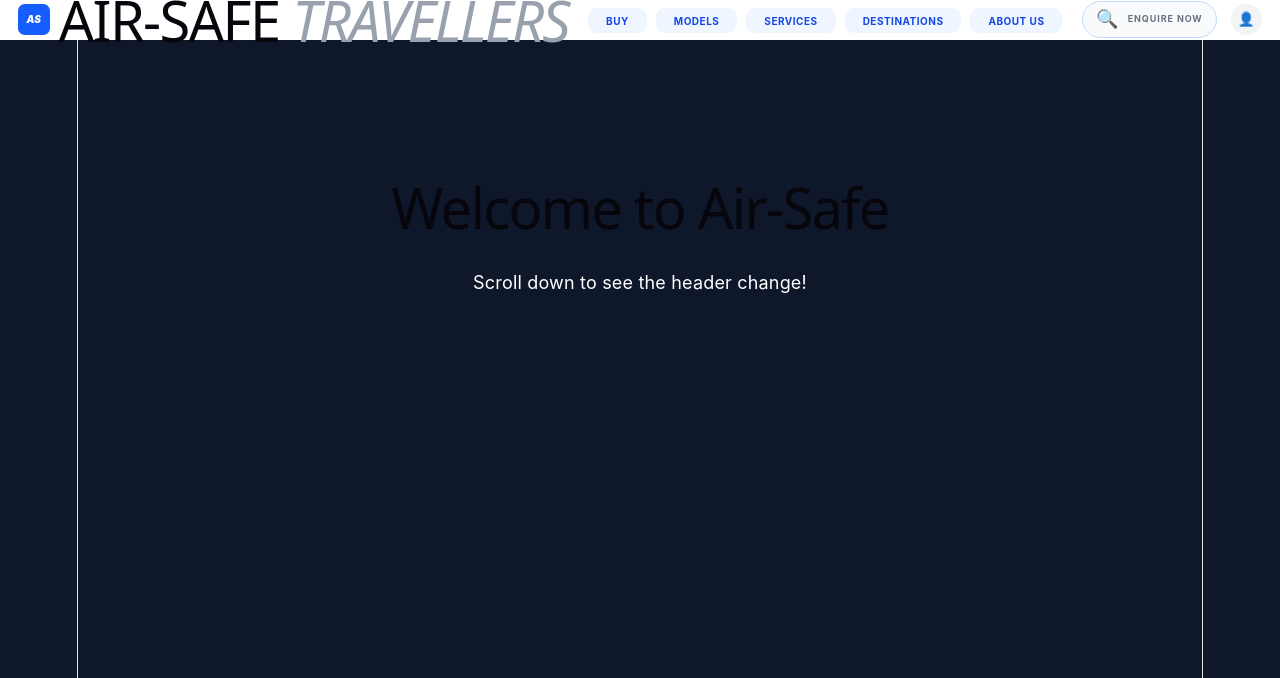
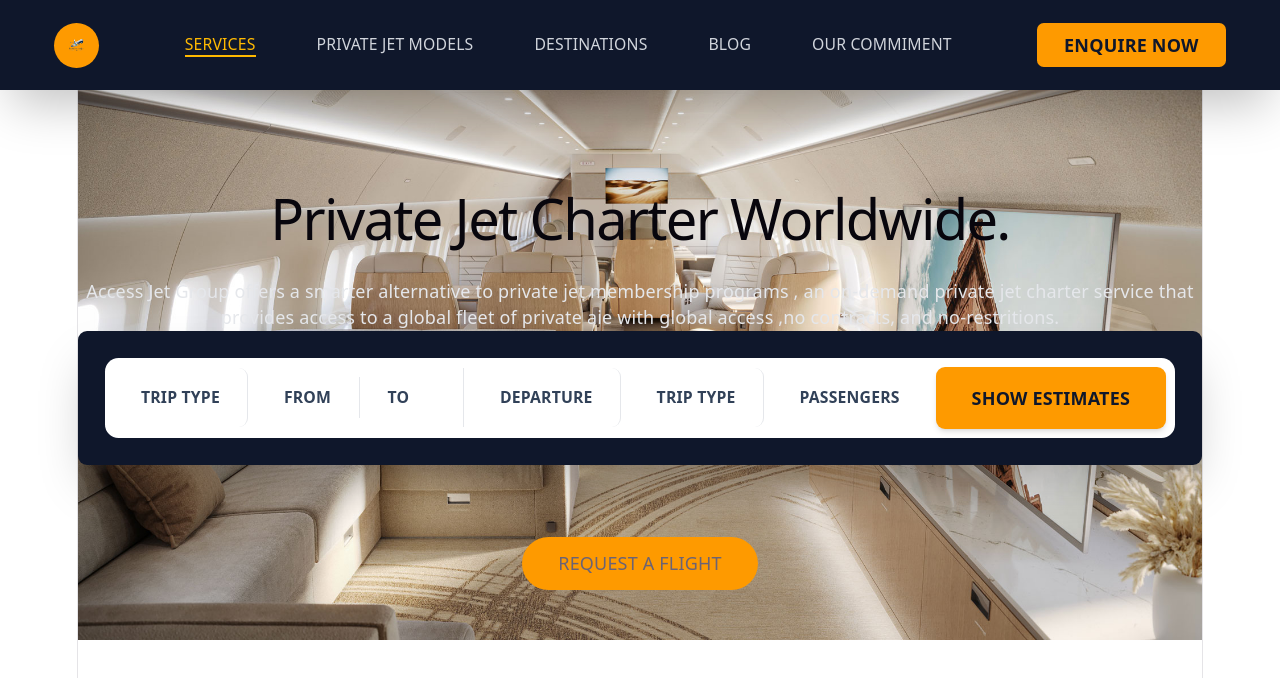
Before and after one commit to SIMBA4KT/Air-safe-charter, a Vue app in the folder air-safe-frontend/: page / in a window 1280 px wide. Shown: the top 678 px of the page. Built offline with nearby package versions, Linux system fonts and the light colour scheme.

Commit message:
feat(homepage): first section in progress.

```diff
--- a/air-safe-frontend/src/App.vue
+++ b/air-safe-frontend/src/App.vue
@@ -1,22 +1,37 @@
 <script setup>
-import Header from './components/Header.vue'
+import { ref } from 'vue'
+
+import Header from '@/components/Header.vue'
+
+const heroTitle = ref('Private Jet Charter Worldwide.')
+const heroSubtitle = ref('Access Jet Group offers a smarter alternative to private jet membership programs , an on-demand private jet charter service that provides access to a global fleet of private aie with global access ,no contracts, and no-restritions.')
+
+const handleExplore = () => {
+  console.log("Requesting a flight...")
+}
+import MainSection from '@/components/Main section.vue'
 </script>
 
 <template>
-  <Header/> <main class="h-[200vh] bg-slate-900">
-    <section class="pt-32 text-center text-white">
-      <h1 class="text-4xl font-bold">Welcome to Air-Safe</h1>
-      <p>Scroll down to see the header change!</p>
+  <div>
+    <Header />
+
+    <section class="relative w-full h-[80vh] flex items-center justify-center pt-24">
+      <img src="@/assets/BBJ-Select-737-7-FWD_lounge_A_serene.jpg" class="absolute inset-0 w-full h-full object-cover" />
+
+      <div class="relative z-10 text-center space-y-8">
+        <h1 class="text-white text-5xl font-bold">{{ heroTitle }}</h1>
+        <p class="text-gray-200 mt-4">{{ heroSubtitle }}</p>
+        <MainSection />
+        <button @click="handleExplore" class="mt-8 bg-amber-500 px-8 py-3 rounded-full">
+          REQUEST A FLIGHT
+        </button>
+      </div>
     </section>
-  </main>
+  </div>
 </template>
 
+
 <style>
-
-body {
-  margin: 0;
-  background-color: #0f172a;
-  color: #e0e0e0;
-  font-family: 'Inter', sans-serif;
-}
+/* Any global or extra CSS goes here (optional) */
 </style>
--- a/air-safe-frontend/src/components/Header.vue
+++ b/air-safe-frontend/src/components/Header.vue
@@ -1,75 +1,51 @@
 <template>
-  <nav
-    :class="[
-      'fixed top-0 left-0 w-full z-50 transition-all duration-300 flex items-center',
-      'h-[40px] border-b',
-      isScrolled ? 'bg-white shadow-md border-gray-200' : 'bg-white border-transparent'
-    ]"
-  >
-    <div class="w-full px-4 flex items-center justify-between gap-4">
+  <header class="fixed top-0 left-0 right-0 z-50 flex items-center justify-around h-20 bg-slate-900 text-white px-8 shadow-2xl">
 
-      <div class="flex items-center gap-2 cursor-pointer shrink-0" @click="scrollToTop">
-        <div class="w-7 h-7 bg-blue-600 rounded-md flex items-center justify-center">
-          <span class="text-[10px] text-white font-black italic">AS</span>
-        </div>
-        <h1 class="text-blue-600 font-black text-sm tracking-tight hidden sm:block">
-          AIR-SAFE <span class="text-gray-400 font-light italic">TRAVELLERS</span>
-        </h1>
-      </div>
-
-      <ul class="hidden lg:flex items-center gap-2">
-        <li v-for="link in navLinks" :key="link.name">
-          <a
-            :href="link.href"
-            class="px-4 py-1.5 rounded-lg bg-blue-50 text-blue-700 text-[10px] font-bold uppercase tracking-wider hover:bg-blue-600 hover:text-white transition-all cursor-pointer whitespace-nowrap"
-          >
-            {{ link.name }}
-          </a>
-        </li>
-      </ul>
-
-      <div class="flex items-center gap-3 shrink-0">
-        <div class="hidden md:flex items-center border border-blue-200 rounded-full px-3 py-1 bg-gray-50 group hover:border-blue-500 transition-colors">
-          <span class="text-blue-400 mr-2">🔍</span>
-          <button class="text-[9px] font-bold text-gray-500 uppercase tracking-widest cursor-pointer">
-            Enquire Now
-          </button>
-        </div>
-
-        <div class="w-7 h-7 bg-gray-100 rounded-full flex items-center justify-center cursor-pointer hover:bg-blue-100 transition-colors">
-          <span class="text-xs">👤</span>
-        </div>
-
-        <button @click="isMenuOpen = !isMenuOpen" class="lg:hidden p-1 text-blue-600 cursor-pointer">
-          {{ isMenuOpen ? '✕' : '🍃' }}
-        </button>
+    <div class="flex items-center gap-2 cursor-pointer" @click="navigateTo('home')">
+      <div class="w-10 h-10 bg-amber-500 rounded-full flex items-center justify-center">
+        <span>
+          <img src="@/assets/logo.png" alt="Jet Icon" class="w-6 h-6">
+        </span>
       </div>
     </div>
-  </nav>
+
+    <nav class="hidden md:flex flex-1 justify-around max-w-3xl px-4">
+      <div
+        v-for="page in navPages"
+        :key="page.id"
+        @click="activePage = page.id"
+        :class="[
+          'cursor-pointer text-sm font-medium transition-all duration-300 hover:text-amber-400',
+          activePage === page.id ? 'text-amber-400 border-b-2 border-amber-400' : 'text-gray-300'
+        ]"
+      >
+        {{ page.name }}
+      </div>
+    </nav>
+
+    <div class="flex items-center gap-4">
+      <button class="bg-amber-500 hover:bg-amber-600 text-slate-900 px-6 py-2 rounded-md font-bold transition-all transform hover:scale-105">
+        ENQUIRE NOW
+      </button>
+    </div>
+
+  </header>
 </template>
 
 <script setup>
-import { ref, onMounted, onUnmounted } from 'vue'
+import { ref } from 'vue'
 
-const isMenuOpen = ref(false)
-const isScrolled = ref(false)
+const navPages = [
+  { id: 'services', name: 'SERVICES' },
+  { id: 'fleet', name: 'PRIVATE JET MODELS' },
+  { id: 'destinations', name: 'DESTINATIONS' },
+  { id: 'blog', name: 'BLOG' },
+  { id: 'commitment', name: 'OUR COMMIMENT' }
+]
 
-const handleScroll = () => {
-  isScrolled.value = window.scrollY > 10
+const activePage = ref('services')
+const navigateTo = (pageId) => {
+  activePage.value = pageId
+  console.log(`Navigating to: ${pageId}`)
 }
-
-const scrollToTop = () => {
-  window.scrollTo({ top: 0, behavior: 'smooth' })
-}
-
-onMounted(() => window.addEventListener('scroll', handleScroll))
-onUnmounted(() => window.removeEventListener('scroll', handleScroll))
-
-const navLinks = [
-  { name: 'Buy', href: '#services' },
-  { name: 'Models', href: '#models' },
-  { name: 'Services', href: '#destinations' },
-  { name: 'Destinations', href: '#blog' },
-  { name: 'About Us', href: '#commitment' },
-]
 </script>
--- a/air-safe-frontend/src/components/HelloWorld.vue
+++ /dev/null
@@ -1,13 +0,0 @@
-<script setup>
-import { ref } from 'vue'
-
-const count = ref(0)
-</script>
-
-<template>
-  <div class="hello-world">
-    <h1>Hello World!</h1>
-    <p>Count is: {{ count }}</p>
-    <button @click="count++">Increment</button>
-  </div>
-</template>
--- /dev/null
+++ b/air-safe-frontend/src/components/Main section.vue
@@ -0,0 +1,48 @@
+<script setup>
+import { ref } from 'vue'
+
+const searchData = ref({
+  tripType: 'One Way',
+  from: '',
+  to: '',
+  departure: '',
+  passengers: 1
+})
+</script>
+
+<template>
+  <div class="bg-slate-900 p-6 rounded-lg shadow-2xl max-w-7xl mx-auto">
+    <div class="flex flex-col lg:flex-row items-center gap-2 bg-white p-2 rounded-xl">
+
+      <button class="w-full lg:w-auto px-6 py-4 text-sm font-bold text-slate-700 hover:bg-gray-100 rounded-lg transition border-r border-gray-200">
+        TRIP TYPE
+      </button>
+
+      <div class="flex flex-1 w-full border-r border-gray-200">
+        <button class="flex-1 px-6 py-4 text-left text-sm font-bold text-slate-700 hover:bg-gray-100 rounded-l-lg transition">
+          FROM
+        </button>
+        <div class="w-[1px] bg-gray-200 my-2"></div> <button class="flex-1 px-6 py-4 text-left text-sm font-bold text-slate-700 hover:bg-gray-100 rounded-r-lg transition">
+          TO
+        </button>
+      </div>
+
+      <button class="w-full lg:w-auto px-6 py-4 text-sm font-bold text-slate-700 hover:bg-gray-100 rounded-lg transition border-r border-gray-200">
+        DEPARTURE
+      </button>
+
+      <button class="w-full lg:w-auto px-6 py-4 text-sm font-bold text-slate-700 hover:bg-gray-100 rounded-lg transition border-r border-gray-200">
+        TRIP TYPE
+      </button>
+
+      <button class="w-full lg:w-auto px-6 py-4 text-sm font-bold text-slate-700 hover:bg-gray-100 rounded-lg transition">
+        PASSENGERS
+      </button>
+
+      <button class="w-full lg:w-auto bg-amber-500 hover:bg-amber-600 text-slate-900 font-black px-8 py-4 rounded-lg transition-all transform hover:scale-105 shadow-md">
+        SHOW ESTIMATES
+      </button>
+
+    </div>
+  </div>
+</template>
--- a/air-safe-frontend/vite.config.js
+++ b/air-safe-frontend/vite.config.js
@@ -1,6 +1,12 @@
 import { defineConfig } from 'vite'
 import vue from '@vitejs/plugin-vue'
+import { resolve } from 'path'
 
 export default defineConfig({
   plugins: [vue()],
+  resolve: {
+    alias: {
+      '@': resolve(__dirname, 'src')
+    }
+  }
 })
```
